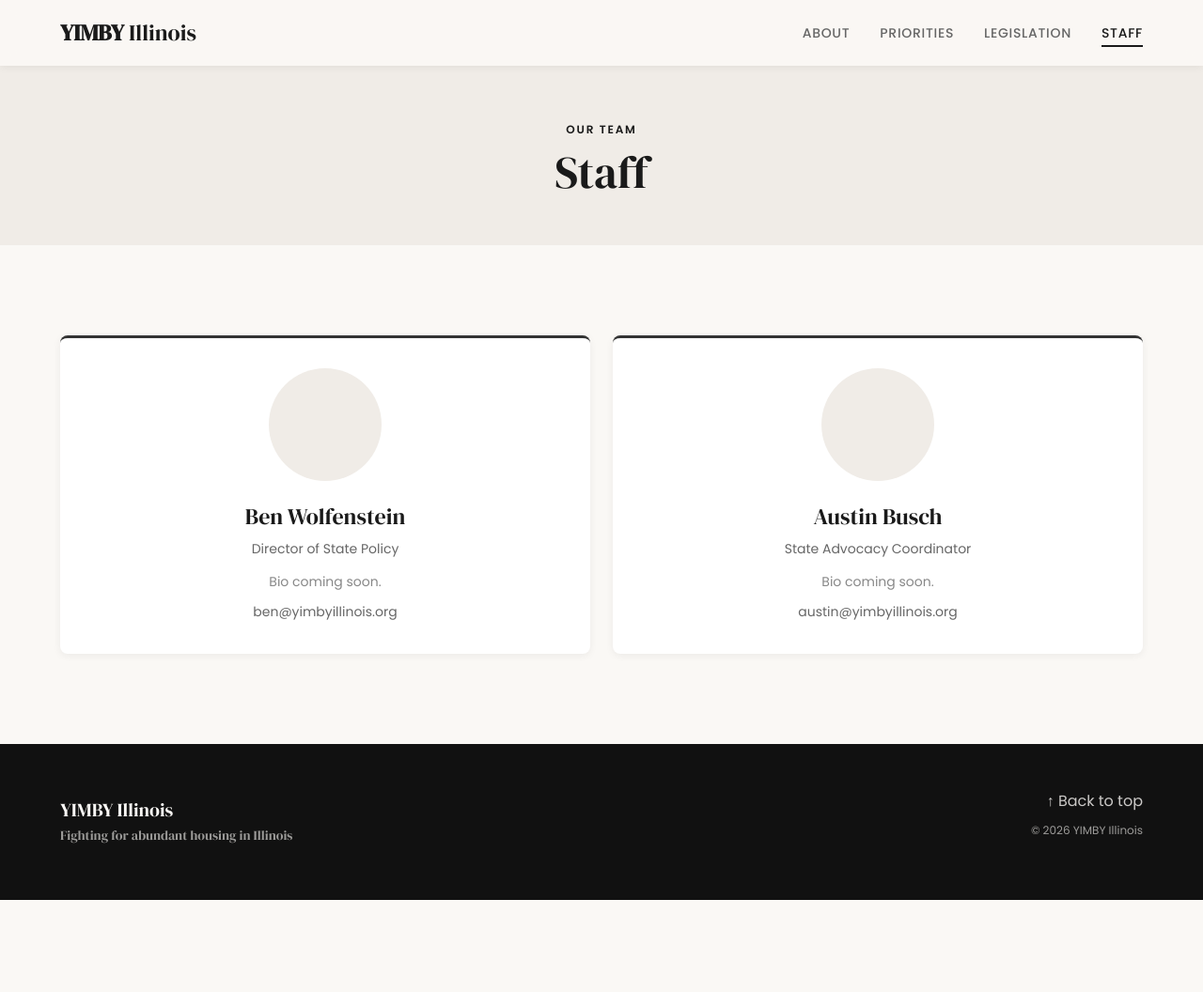
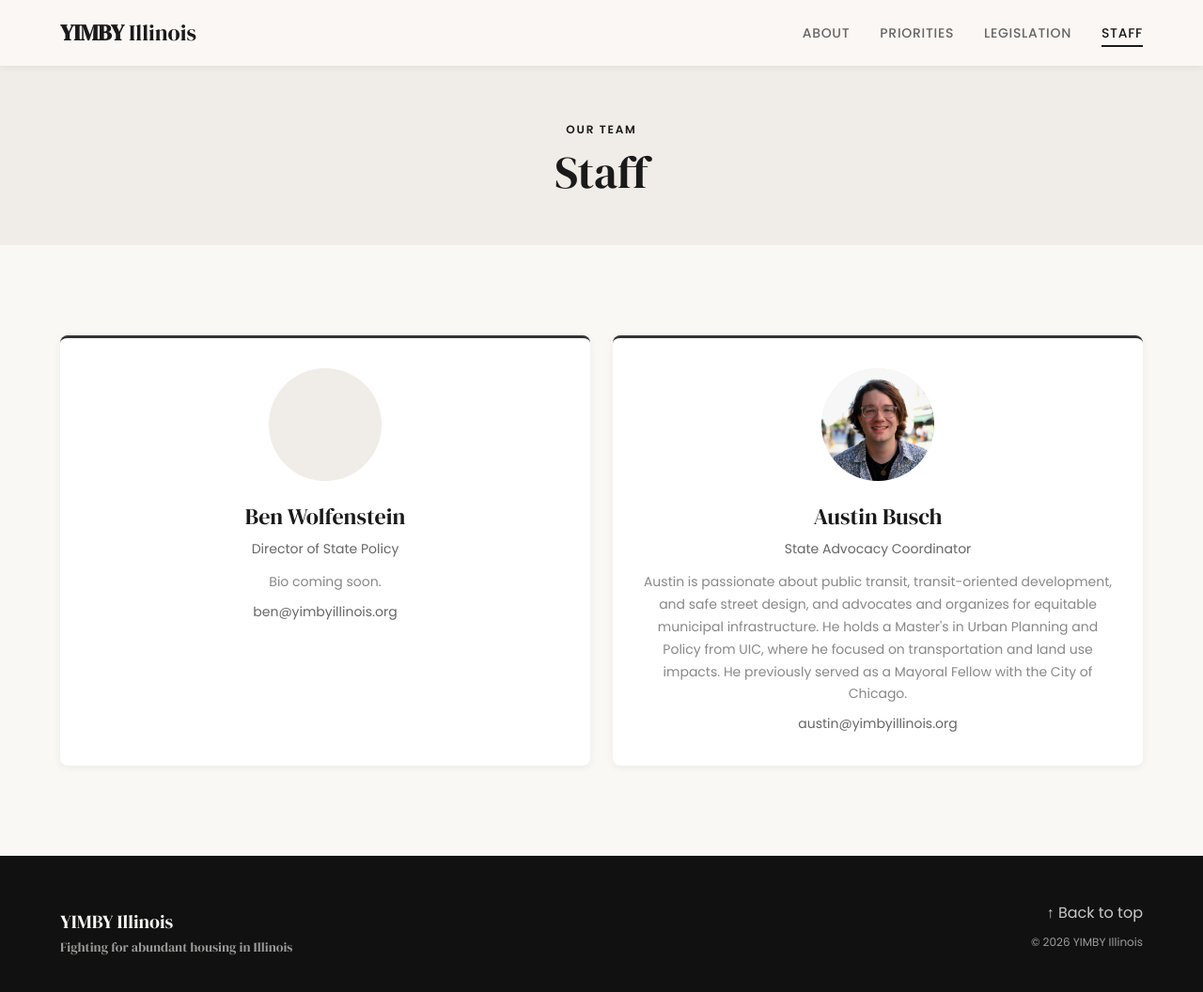
Before and after one commit to AbundantHousingIllinois/yimby-illinois, a Jekyll site: the page built from staff.html, in a window 1280 px wide and 1077 px high. Shown: the top 1056 px of the window at 94% size. Built offline with Jekyll 4.4.1, drawn with Linux system fonts in a browser that asks for light colours.

Commit message:
Add Austin Busch headshot and bio to staff page
Co-Authored-By: Claude Opus 4.6 (1M context) <noreply@anthropic.com>

```diff
--- a/staff.html
+++ b/staff.html
@@ -23,10 +23,12 @@ permalink: /staff/
         <p class="staff-card__email" data-name="ben" data-domain="yimbyillinois.org"></p>
       </div>
       <div class="staff-card">
-        <div class="staff-card__photo" aria-label="Photo of Austin Busch"></div>
+        <div class="staff-card__photo">
+          <img src="{{ "/assets/images/austin.jpeg" | relative_url }}" alt="Photo of Austin Busch">
+        </div>
         <h3>Austin Busch</h3>
         <p class="staff-card__role">State Advocacy Coordinator</p>
-        <p class="staff-card__bio">Bio coming soon.</p>
+        <p class="staff-card__bio">Austin is passionate about public transit, transit-oriented development, and safe street design, and advocates and organizes for equitable municipal infrastructure. He holds a Master's in Urban Planning and Policy from UIC, where he focused on transportation and land use impacts. He previously served as a Mayoral Fellow with the City of Chicago.</p>
         <p class="staff-card__email" data-name="austin" data-domain="yimbyillinois.org"></p>
       </div>
     </div>
```
Also changed, not shown: assets/images/austin.jpeg (added).
